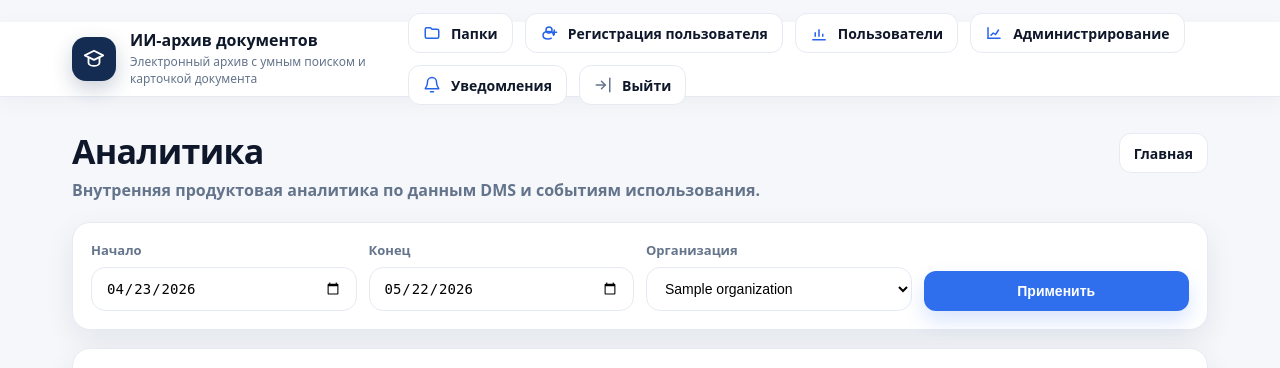
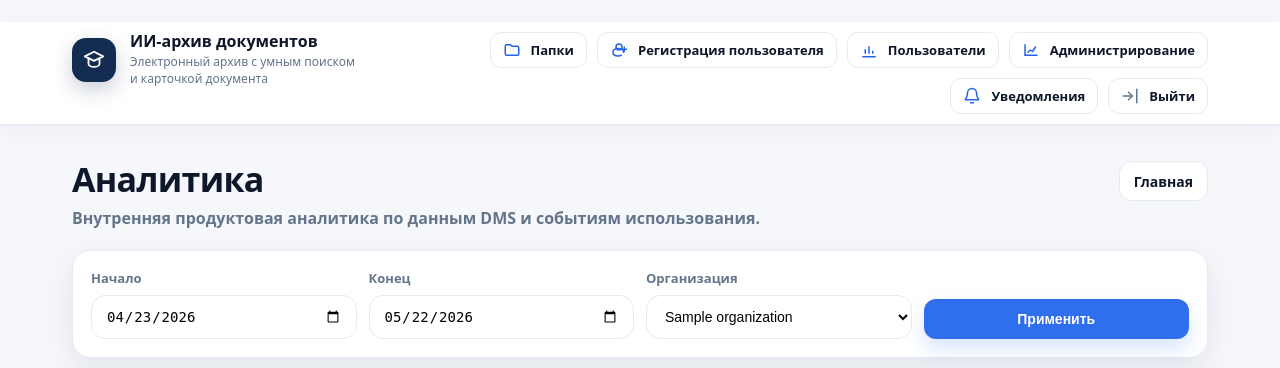
Before and after one commit to FuridashiDEV/dms-v2, a Django app: page /analytics/ in a window 1280 px wide. Shown: the top 368 px of the page. Run offline with Django 4.2, Linux system fonts and the light colour scheme; a user stored in the database is signed in; data comes from the database, SQL or seed files in the repository; tables that the repository leaves empty hold one stand-in row (values such as "Sample post"); data that the repository does not hold is empty; parts of the project's set-up code (start-up, migrations or seed data) failed here and were passed over.

Commit message:
Fix header navigation wrapping

```diff
--- a/templates/base.html
+++ b/templates/base.html
@@ -45,18 +45,21 @@
     }
 
     .header-inner{
-      height: 74px;
+      min-height: 74px;
+      padding: 10px 0;
       display:flex;
-      align-items:center;
+      align-items:flex-start;
       justify-content:space-between;
-      gap: 18px;
+      gap: 16px;
     }
 
     .brand{
       display:flex;
       align-items:center;
       gap: 14px;
-      min-width: 260px;
+      flex: 0 0 292px;
+      min-width: 220px;
+      max-width: 292px;
     }
 
     .brand-icon{
@@ -86,10 +89,22 @@
 
     .header-actions{
       display:flex;
-      align-items:center;
-      gap: 12px;
+      align-items:flex-start;
+      justify-content:flex-end;
+      gap: 10px;
       white-space: nowrap;
       flex-wrap: wrap;
+      flex: 1 1 auto;
+      min-width: 0;
+      max-width: 100%;
+    }
+
+    .header-actions .btn,
+    .header-actions summary.btn{
+      height: 36px !important;
+      padding: 0 12px;
+      font-size: 13px;
+      border-radius: 11px;
     }
 
     .btn{
@@ -497,6 +512,7 @@
     @media(max-width: 780px){
       .brand-title{ font-size: 14px; }
       .header-inner{ height: auto; padding: 12px 0; flex-direction: column; align-items:flex-start; }
+      .brand{ flex-basis:auto; max-width:100%; }
       .header-actions{ width:100%; justify-content:flex-start; flex-wrap: wrap; }
       .page-top{ flex-direction:column; }
       .top-actions{ justify-content:flex-start; }
```
